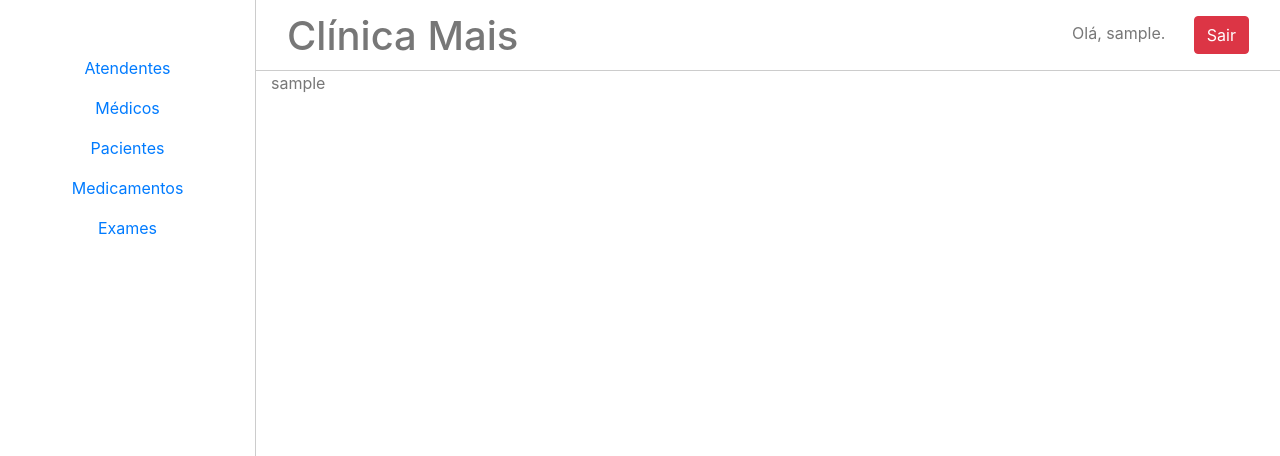
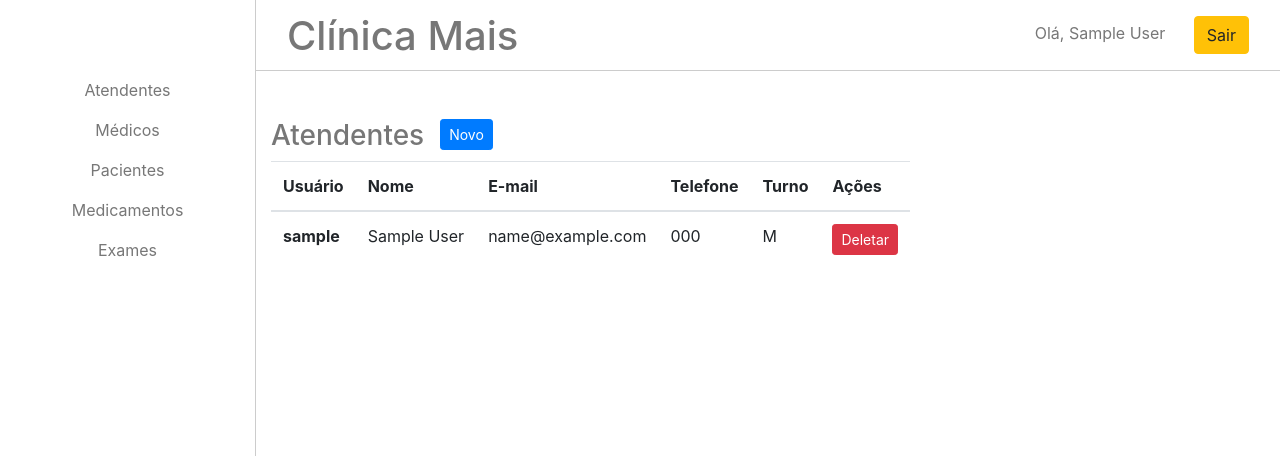
Before and after one commit to Rdadamos/clinicamais, a Django app: page /atendente/ in a window 1280 px wide. Shown: the top 456 px of the page. Run offline with Django 3.2, Linux system fonts and the light colour scheme; a user stored in the database is signed in; tables that the repository leaves empty hold one stand-in row (values such as "Sample post"); some libraries are stand-ins or nearby versions.

Commit message:
Add new and delete attendent page

```diff
--- a/appointments/templates/appointments/base.html
+++ b/appointments/templates/appointments/base.html
@@ -21,12 +21,12 @@
             <h1 class="float-left text-left homeTitle">
               <a class="homeLink" href="{% url 'home' %}" title="Home">Clínica Mais</a>
             </h1>
-            <span>Olá, {{ user.username }}.</span>
-            <a class="btn btn-danger ml-4" href="{% url 'logout' %}">Sair</a>
+            <span>Olá, {{ user.attendant.name }}</span>
+            <a class="btn btn-warning ml-4" href="{% url 'logout' %}">Sair</a>
           </div>
         </div>
     {% endif %}
-    <div class="container">
+    <div class="container pt-5">
       {% block content %}{% endblock %}
     </div>
     {% if user.is_authenticated %}
@@ -35,5 +35,6 @@
     <script src="https://code.jquery.com/jquery-3.3.1.slim.min.js" integrity="sha384-q8i/X+965DzO0rT7abK41JStQIAqVgRVzpbzo5smXKp4YfRvH+8abtTE1Pi6jizo" crossorigin="anonymous"></script>
     <script src="https://cdnjs.cloudflare.com/ajax/libs/popper.js/1.14.7/umd/popper.min.js" integrity="sha384-UO2eT0CpHqdSJQ6hJty5KVphtPhzWj9WO1clHTMGa3JDZwrnQq4sF86dIHNDz0W1" crossorigin="anonymous"></script>
     <script src="https://stackpath.bootstrapcdn.com/bootstrap/4.3.1/js/bootstrap.min.js" integrity="sha384-JjSmVgyd0p3pXB1rRibZUAYoIIy6OrQ6VrjIEaFf/nJGzIxFDsf4x0xIM+B07jRM" crossorigin="anonymous"></script>
+    <script src="{% static "js/main.js" %}" rel="stylesheet"></script>
   </body>
 </html>
--- a/appointments/templates/appointments/sidebar.html
+++ b/appointments/templates/appointments/sidebar.html
@@ -1,9 +1,23 @@
 {% block sidebar %}
-<nav class="nav flex-column text-center mt-5">
-  <a class="nav-link" href="{% url 'update_attendant' %}">Atendentes</a>
-  <a class="nav-link" href="{% url 'new_attendant' %}">Médicos</a>
-  <a class="nav-link" href="{% url 'attendant' %}">Pacientes</a>
-  <a class="nav-link" href="{% url 'attendant' %}">Medicamentos</a>
-  <a class="nav-link" href="{% url 'attendant' %}">Exames</a>
-</nav>
+<table class="table table-hover table-borderless text-center">
+  <tbody>
+      <tr>
+        <td><a class="nav-link" href="{% url 'attendant' %}">Atendentes</a></td>
+      </tr>
+      <tr>
+        <td><a class="nav-link" href="{% url 'new_attendant' %}">Médicos</a></td>
+      </tr>
+      <tr>
+        <td><a class="nav-link" href="{% url 'attendant' %}">Pacientes</a></td>
+      </tr>
+      <tr>
+        <td><a class="nav-link" href="{% url 'attendant' %}">Medicamentos</a></td>
+      </tr>
+      <tr>
+        <td><a class="nav-link" href="{% url 'attendant' %}">Exames</a></td>
+      </tr>
+      <tr>
+      </tr>
+  </tbody>
+</table>
 {% endblock %}
--- a/static/css/style.css
+++ b/static/css/style.css
@@ -13,7 +13,7 @@ html, body {
 
 .loginCard {
   min-height: 360px;
-  min-width: 420px;
+  max-width: 420px;
   position: absolute;
   top: 50%;
   left: 50%;
@@ -27,9 +27,31 @@ html, body {
   min-height: 100%;
 }
 
+.sidebarBox .table {
+  margin-top: 70px;
+}
+
+.sidebarBox .table td {
+  padding: 0;
+}
+
+.sidebarBox .table a {
+  color: #777777;
+}
+
+.sidebarBox .table a:hover {
+  text-decoration: none;
+}
+
 /* main */
+@media(min-width:768px) {
+  .mainBox {
+    width: 80% !important;
+  }
+}
+
 .mainBox {
-  width: 80%;
+  width: 100%;
 }
 
 .mainMsg {
@@ -47,3 +69,30 @@ html, body {
 .homeTitle .homeLink:hover {
   text-decoration: none;
 }
+
+/* forms */
+.myForm p label {
+  width: 100px;
+  text-align: right;
+  line-height: 1rem;
+}
+
+.myForm p input {
+  width: 50%;
+  margin-left: 10px;
+}
+
+.myForm p .helptext {
+  display: block;
+  margin: 5px 0 0 115px;
+  font-size: 0.9rem;
+}
+
+.myForm p select {
+  width: 25%;
+  margin-left: 10px;
+}
+
+.myForm .btn {
+  margin-left: 115px;
+}
--- /dev/null
+++ b/static/js/main.js
@@ -0,0 +1,5 @@
+$(document).ready(function() {
+  $(".deleteBtn").bind("click", (function () {
+    $(".deleteForm").attr('action', $(this).attr("data-url"));
+  }));
+});
--- /dev/null
+++ b/users/templates/users/all_attendant.html
@@ -0,0 +1,58 @@
+{% extends 'appointments/base.html' %}
+
+{% block content %}
+  <div>
+    <h3 class="d-inline-block float-left">Atendentes</h3>
+    <a class="btn btn-primary btn-sm ml-3" href="{% url 'new_attendant' %}">Novo</a>
+  </div>
+  <table class="table table-hover table-responsive">
+    <thead>
+      <tr>
+        <th scope="col">Usuário</th>
+        <th scope="col">Nome</th>
+        <th scope="col">E-mail</th>
+        <th scope="col">Telefone</th>
+        <th scope="col">Turno</th>
+        <th scope="col">Ações</th>
+      </tr>
+    </thead>
+    <tbody>
+      {% for attendant in attendants %}
+        <tr>
+          <th scope="row">{{ attendant.user.username }}</th>
+          <td>{{ attendant.name }}</td>
+          <td>{{ attendant.user.email }}</td>
+          <td>{{ attendant.phone }}</td>
+          <td>{{ attendant.shift }}</td>
+          <td>
+            <button type="button" class="btn btn-danger btn-sm deleteBtn" data-url="{% url 'delete_attendant' id=attendant.id %}" data-toggle="modal" data-target="#deleteModal">Deletar</a>
+          </td>
+        </tr>
+      {% endfor %}
+    </tbody>
+  </table>
+
+  <!-- Modal -->
+  <div class="modal fade" id="deleteModal" tabindex="-1" role="dialog" aria-labelledby="deleteModalLabel" aria-hidden="true">
+    <div class="modal-dialog" role="document">
+      <div class="modal-content">
+        <div class="modal-header">
+          <h5 class="modal-title" id="deleteModalLabel">Modal title</h5>
+          <button type="button" class="close" data-dismiss="modal" aria-label="Close">
+            <span aria-hidden="true">&times;</span>
+          </button>
+        </div>
+        <div class="modal-body">
+          ...
+        </div>
+        <div class="modal-footer">
+          <button type="button" class="btn btn-secondary" data-dismiss="modal">Close</button>
+          <form class="deleteForm" action="" method="post">
+            {% csrf_token %}
+            <button type="submit" class="btn btn-primary">Deletar</button>
+          </form>
+        </div>
+      </div>
+    </div>
+  </div>
+{% endblock %}
--- a/users/templates/users/new_attendant.html
+++ b/users/templates/users/new_attendant.html
@@ -1,11 +1,11 @@
 {% extends 'appointments/base.html' %}
 
 {% block content %}
-  <h2>Novo Atendente</h2>
-  <form method="post">
+  <h3>Novo Atendente</h3>
+  <form method="post" class="myForm">
     {% csrf_token %}
     {{ user_form.as_p }}
     {{ attendant_form.as_p }}
-    <button type="submit" class="btn btn-primary">Save changes</button>
+    <button type="submit" class="btn btn-primary">Salvar</button>
   </form>
 {% endblock %}
--- a/users/urls.py
+++ b/users/urls.py
@@ -1,10 +1,12 @@
 from django.conf.urls import url
+from django.urls import path
 from django.contrib.auth import views as auth_views
 from . import views
 
 urlpatterns = [
     url('atendente/novo/', views.new_attendant, name='new_attendant'),
     url('atendente/editar/', views.update_attendant, name='update_attendant'),
+    path('atendente/deletar/<int:id>/', views.delete_attendant, name='delete_attendant'),
     url('atendente/', views.attendant, name='attendant'),
     url('logout/', auth_views.logout_then_login, {'login_url': '/'}, name='logout'),
     url('', auth_views.LoginView.as_view(template_name="users/login.html"), name='login'),
--- a/users/views.py
+++ b/users/views.py
@@ -1,19 +1,21 @@
 from django.shortcuts import redirect, render
 from .models import Attendant, User
 from .forms import UserForm, AttendantForm
+from django.contrib.auth.hashers import make_password
 
 def attendant(request):
-    latest_question_list = Attendant.objects.order_by('name')
-    context = {'latest_question_list': latest_question_list}
-    return render(request, 'appointments/index.html', context)
+    attendants = Attendant.objects.all()
+    context = {'attendants': attendants}
+    return render(request, 'users/all_attendant.html', context)
 
 def new_attendant(request):
     if request.method == 'POST':
         user_form = UserForm(request.POST)
         attendant_form = AttendantForm(request.POST)
         if user_form.is_valid() and attendant_form.is_valid():
+            post_user = user_form.save(commit=False)
+            post_user.password = make_password(user_form.cleaned_data['password'])
             user_form.save()
-            post_user = user_form.save(commit=False)
             post_attendant = attendant_form.save(commit=False)
             user = User.objects.get(username=post_user.username)
             post_attendant.user = user
@@ -29,7 +31,6 @@ def new_attendant(request):
         'user_form': user_form,
         'attendant_form': attendant_form
     })
-
 
 def update_attendant(request):
     if request.method == 'POST':
@@ -51,3 +52,9 @@ def update_attendant(request):
         'user_form': user_form,
         'attendant_form': attendant_form
     })
+
+def delete_attendant(request, id):
+    attendant = Attendant.objects.get(id=id)
+    User.objects.filter(id=attendant.user.id).delete()
+    Attendant.objects.filter(id=id).delete()
+    return redirect('attendant')
```
Also changed, not shown: users/forms.py (+22 -1 lines), users/templates/users/detail_attendant.html (added).
